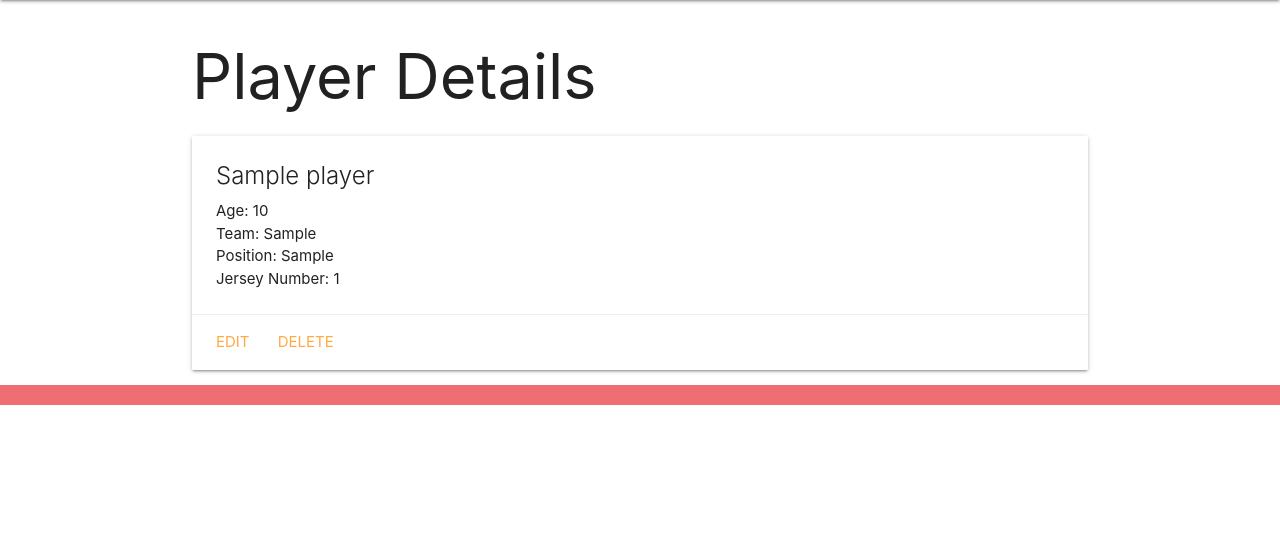
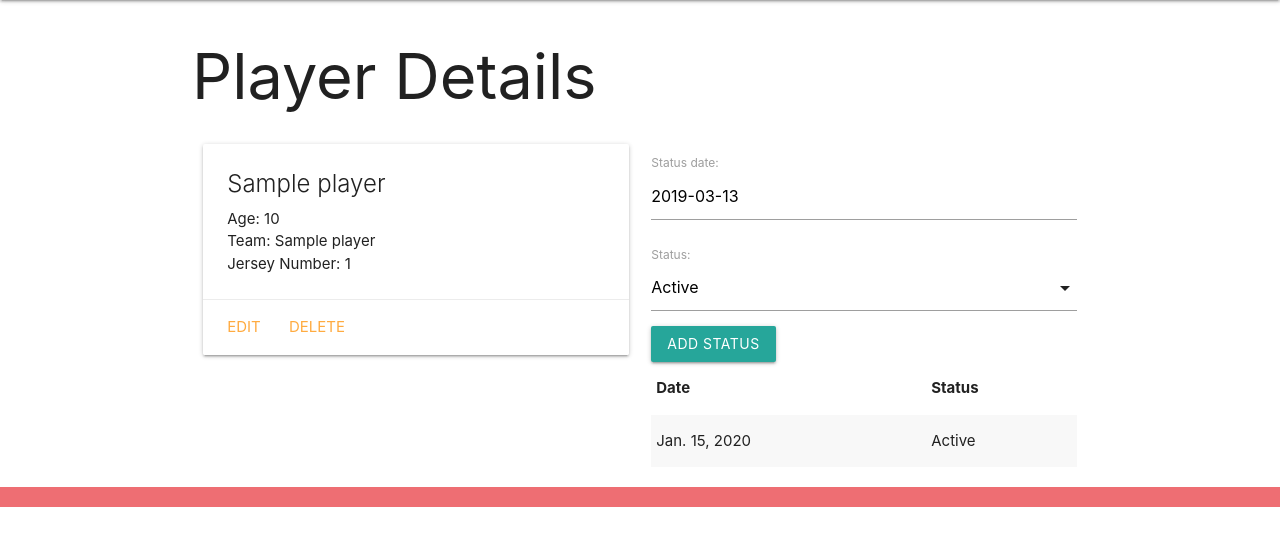
Before and after one commit to DavidGalindo23/Player-Collector, a Django app: page /players/1/ in a window 1280 px wide. Shown: the part 64-610 px from the top of the page. Run offline with Django 3.2, Linux system fonts and the light colour scheme; tables that the repository leaves empty hold one stand-in row (values such as "Sample post").

Commit message:
add health status

```diff
--- a/main_app/admin.py
+++ b/main_app/admin.py
@@ -1,5 +1,6 @@
 from django.contrib import admin
-from .models import Player
+from .models import Player, Healing
 
 # Register your models here.
 admin.site.register(Player)
+admin.site.register(Healing)
--- /dev/null
+++ b/main_app/forms.py
@@ -0,0 +1,7 @@
+from django.forms import ModelForm
+from .models import Healing
+
+class HealingForm(ModelForm):
+    class Meta:
+        model = Healing
+        fields = ['date', 'status']
--- a/main_app/models.py
+++ b/main_app/models.py
@@ -1,5 +1,13 @@
 from django.db import models
 from django.urls import reverse
+from datetime import date
+
+STATUS = (
+    ('a', 'Active'),
+    ('i', 'Injured'),
+    ('r', 'Rest')
+)
+
 
 # Create your models here.
 class Player(models.Model):
@@ -14,3 +22,15 @@ class Player(models.Model):
 
     def get_absolute_url(self):
         return reverse('detail', kwargs={'player_id': self.id})
+
+class Healing(models.Model):
+    date = models.DateField('Status date')
+    status = models.CharField(max_length=1, choices=STATUS, default=STATUS[0][0])
+
+    player = models.ForeignKey(Player, on_delete=models.CASCADE)
+
+    def __str__(self):
+        return f"{self.get_status_display()} on {self.date}"
+
+    class Meta:
+        ordering = ['-date']
--- a/main_app/templates/base.html
+++ b/main_app/templates/base.html
@@ -8,6 +8,7 @@
     <title>Player Collector</title>
     <link rel="stylesheet" href="https://cdnjs.cloudflare.com/ajax/libs/materialize/1.0.0/css/materialize.min.css">
     <link rel="stylesheet" type="text/css" href="{% static 'css/style.css' %}">
+    <script src="https://cdnjs.cloudflare.com/ajax/libs/materialize/1.0.0/js/materialize.min.js"></script>
 </head>
 <body>
     <header class="navbar-fixed">
--- a/main_app/templates/players/detail.html
+++ b/main_app/templates/players/detail.html
@@ -3,12 +3,13 @@
 
 <h1>Player Details</h1>
 
+<div class="row">
+  <div class="col s6">
     <div class="card">
       <div class="card-content">
         <span class="card-title">{{ player.name }}</span>
         <p>Age: {{ player.age }}</p>
-    <p>Team: {{ player.team }}</p>
-    <p>Position: {{ player.position }}</p>
+        <p>Team: {{ player.name }}</p>
         <p>Jersey Number: {{ player.jerseyNumber }}</p>
       </div>
       <div class="card-action">
@@ -16,5 +17,38 @@
         <a href="{% url 'players_delete' player.id %}">Delete</a>
       </div>
     </div>
+  </div>
+  <div class="col s6">
+      <form action="{% url 'add_healing' player.id %}" method="post">
+          {% csrf_token %}
+          {{ healing_form.as_p }}
+          <input type="submit" class="btn" value="Add Status">
+        </form>
+    <table class="striped">
+      <thead>
+        <tr><th>Date</th><th>Status</th></tr>
+      </thead>
+      <tbody>
+        {% for healing in player.healing_set.all %}
+          <tr>
+            <td>{{healing.date}}</td>
+            <td>{{healing.get_status_display}}</td>
+          </tr>
+        {% endfor %}
+      </tbody>
+    </table>
+  </div>
+</div>
+<script>
+var dateEl = document.getElementById('id_date');
+  M.Datepicker.init(dateEl, {
+    format: 'yyyy-mm-dd',
+    defaultDate: new Date(),
+    setDefaultDate: true,
+    autoClose: true
+  });
 
+  var selectEl = document.getElementById('id_status');
+  M.FormSelect.init(selectEl);
+</script>
 {% endblock %}
--- a/main_app/urls.py
+++ b/main_app/urls.py
@@ -9,4 +9,5 @@ urlpatterns = [
     path('players/create/', views.PlayerCreate.as_view(), name='players_create'),
     path('players/<int:pk>/update/', views.PlayerUpdate.as_view(), name='players_update'),
     path('players/<int:pk>/delete/', views.PlayerDelete.as_view(), name='players_delete'),
+    path('players/<int:player_id>/add_healing/', views.add_healing, name='add_healing'),
 ]
--- a/main_app/views.py
+++ b/main_app/views.py
@@ -1,10 +1,21 @@
-from django.shortcuts import render
+from django.shortcuts import render, redirect
 from django.views.generic.edit import CreateView, UpdateView, DeleteView
 from .models import Player
+from .forms import HealingForm
 
 
 
+class PlayerCreate(CreateView):
+    model = Player
+    fields = '__all__'
 
+class PlayerUpdate(UpdateView):
+    model = Player
+    fields = ['age', 'team', 'jerseyNumber']
+
+class PlayerDelete(DeleteView):
+    model = Player
+    success_url = '/players/'
 
 
 # Create your views here.
@@ -20,16 +31,13 @@ def players_index(request):
 
 def players_detail(request, player_id):
     player = Player.objects.get(id=player_id)
-    return render(request, 'players/detail.html', { 'player': player })
+    healing_form = HealingForm()
+    return render(request, 'players/detail.html', { 'player': player, 'healing_form': healing_form })
 
-class PlayerCreate(CreateView):
-    model = Player
-    fields = '__all__'
-
-class PlayerUpdate(UpdateView):
-    model = Player
-    fields = ['age', 'team', 'jerseyNumber']
-
-class PlayerDelete(DeleteView):
-    model = Player
-    success_url = '/players/'
+def add_healing(request, player_id):
+    form = HealingForm(request.POST)
+    if form.is_valid:
+        new_healing = form.save(commit=False)
+        new_healing.player_id = player_id
+        new_healing.save()
+    return redirect('detail', player_id=player_id)
```
Also changed, not shown: main_app/migrations/0002_healing.py (added). Lines whose indentation alone changed are shown as unchanged.
